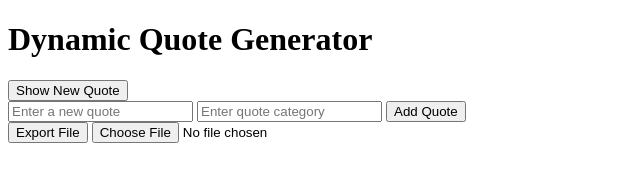
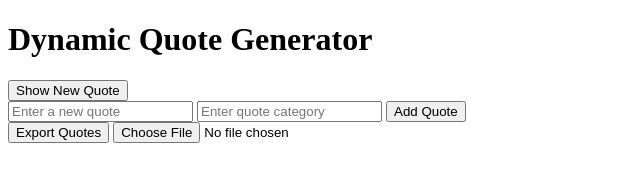
Before and after one commit to yasmin-khaled/alx_fe_javascript, a plain HTML site: page dom-manipulation/index.html in a window 1280 px wide. Shown: the full height of the page, 0-640 px from the left. Drawn offline with Linux system fonts and the light colour scheme.

Commit message:
pushing second task files

```diff
--- a/dom-manipulation/index.html
+++ b/dom-manipulation/index.html
@@ -14,7 +14,7 @@
     <input id="newQuoteCategory" type="text" placeholder="Enter quote category" />
     <button id="add-quote-btn">Add Quote</button>
   </div>
-  <button id="exportFile">Export File</button>
+  <button id="exportFile">Export Quotes</button>
   <input type="file" id="importFile" accept=".json"/>
   <script src="script.js" defer></script>
 </body>
```
